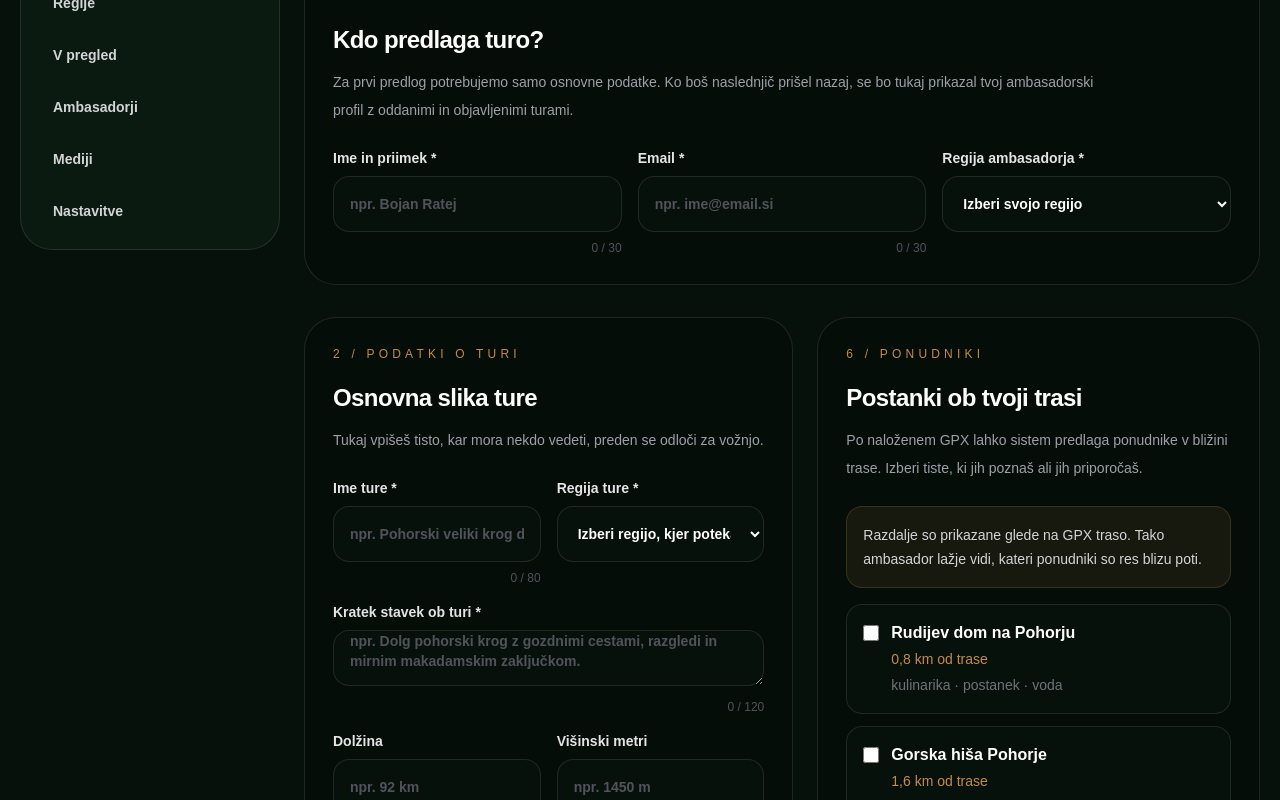
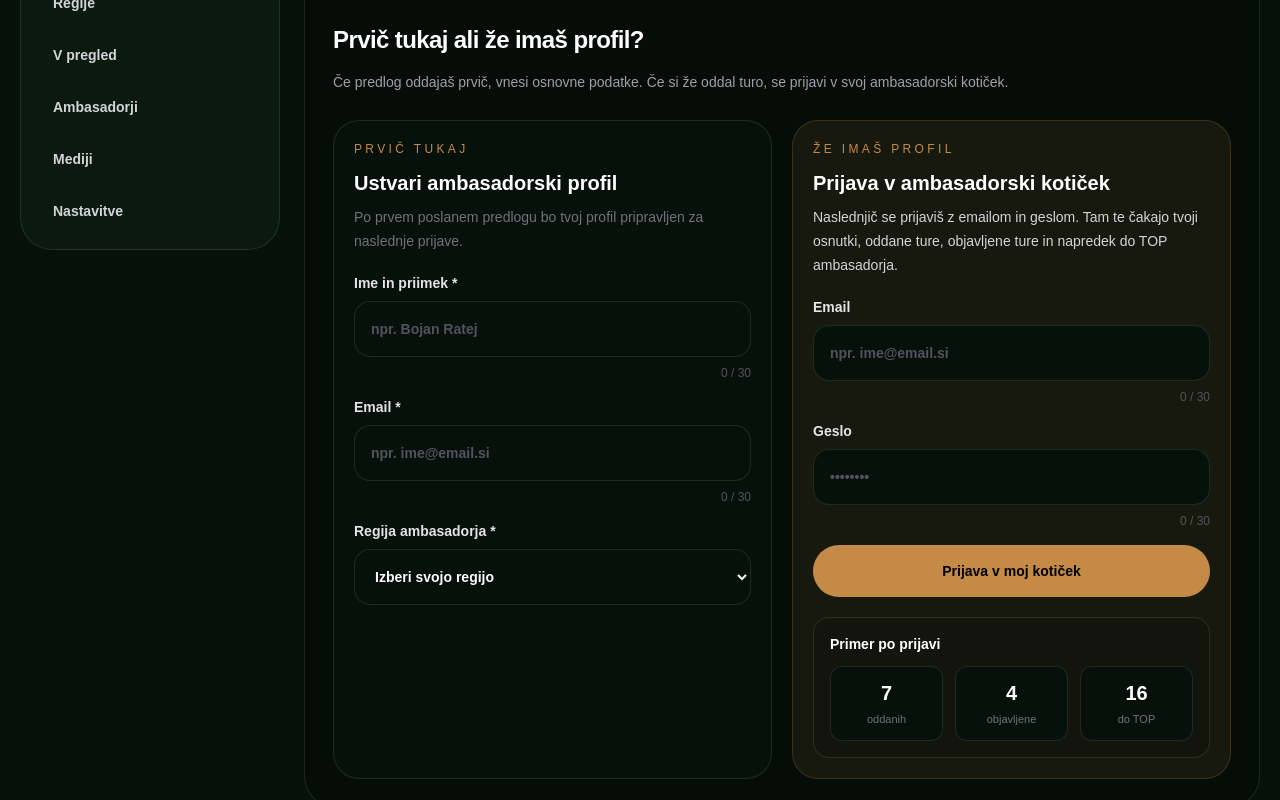
Before and after one commit to rabojan/bojan-on-bike-app, a Next.js app: page /admin/predlog-ture/nova in a window 1280 px wide. Shown: the part 440-1240 px from the top of the page. Built offline with nearby package versions, Linux system fonts and the light colour scheme; sample sign-in values are in the browser's storage.

Commit message:
Add ambassador login entry to proposal form

```diff
--- a/app/admin/predlog-ture/nova/page.tsx
+++ b/app/admin/predlog-ture/nova/page.tsx
@@ -247,10 +247,24 @@ export default function NewTrailProposalPage() {
 
         <Section
           eyebrow="1 / Ambasador"
-          title="Kdo predlaga turo?"
-          intro="Za prvi predlog potrebujemo samo osnovne podatke. Ko boš naslednjič prišel nazaj, se bo tukaj prikazal tvoj ambasadorski profil z oddanimi in objavljenimi turami."
+          title="Prvič tukaj ali že imaš profil?"
+          intro="Če predlog oddajaš prvič, vnesi osnovne podatke. Če si že oddal turo, se prijavi v svoj ambasadorski kotiček."
         >
-          <div className="grid gap-4 md:grid-cols-3">
+          <div className="grid gap-5 lg:grid-cols-2">
+            <div className="rounded-[26px] border border-white/10 bg-[#07110b] p-5">
+              <div className="text-xs uppercase tracking-[0.28em] text-[#c58b46]">
+                Prvič tukaj
+              </div>
+
+              <h3 className="mt-3 text-xl font-black text-white">
+                Ustvari ambasadorski profil
+              </h3>
+
+              <p className="mt-2 text-sm leading-6 text-zinc-500">
+                Po prvem poslanem predlogu bo tvoj profil pripravljen za naslednje prijave.
+              </p>
+
+              <div className="mt-5 grid gap-4">
                 <Field
                   label="Ime in priimek *"
                   placeholder="npr. Bojan Ratej"
@@ -275,7 +289,66 @@ export default function NewTrailProposalPage() {
                   </select>
                 </label>
               </div>
+            </div>
 
+            <div className="rounded-[26px] border border-[#c58b46]/20 bg-[#c58b46]/10 p-5">
+              <div className="text-xs uppercase tracking-[0.28em] text-[#c58b46]">
+                Že imaš profil
+              </div>
+
+              <h3 className="mt-3 text-xl font-black text-white">
+                Prijava v ambasadorski kotiček
+              </h3>
+
+              <p className="mt-2 text-sm leading-6 text-zinc-300">
+                Naslednjič se prijaviš z emailom in geslom. Tam te čakajo tvoji osnutki,
+                oddane ture, objavljene ture in napredek do TOP ambasadorja.
+              </p>
+
+              <div className="mt-5 grid gap-4">
+                <Field
+                  label="Email"
+                  placeholder="npr. ime@email.si"
+                  type="email"
+                  counter="30"
+                />
+
+                <Field
+                  label="Geslo"
+                  placeholder="••••••••"
+                  type="password"
+                  counter="30"
+                />
+
+                <button className="rounded-full bg-[#c58b46] px-6 py-4 text-sm font-black text-black">
+                  Prijava v moj kotiček
+                </button>
+              </div>
+
+              <div className="mt-5 rounded-2xl border border-white/10 bg-black/20 p-4">
+                <div className="text-sm font-black text-white">
+                  Primer po prijavi
+                </div>
+
+                <div className="mt-3 grid grid-cols-3 gap-3 text-center">
+                  <div className="rounded-xl border border-white/10 bg-[#07110b] p-3">
+                    <div className="text-xl font-black text-white">7</div>
+                    <div className="mt-1 text-[11px] text-zinc-500">oddanih</div>
+                  </div>
+
+                  <div className="rounded-xl border border-white/10 bg-[#07110b] p-3">
+                    <div className="text-xl font-black text-white">4</div>
+                    <div className="mt-1 text-[11px] text-zinc-500">objavljene</div>
+                  </div>
+
+                  <div className="rounded-xl border border-white/10 bg-[#07110b] p-3">
+                    <div className="text-xl font-black text-white">16</div>
+                    <div className="mt-1 text-[11px] text-zinc-500">do TOP</div>
+                  </div>
+                </div>
+              </div>
+            </div>
+          </div>
         </Section>
 
         <div className="grid gap-6 xl:grid-cols-[1.05fr_0.95fr]">
```
Lines whose indentation alone changed are shown as unchanged.
